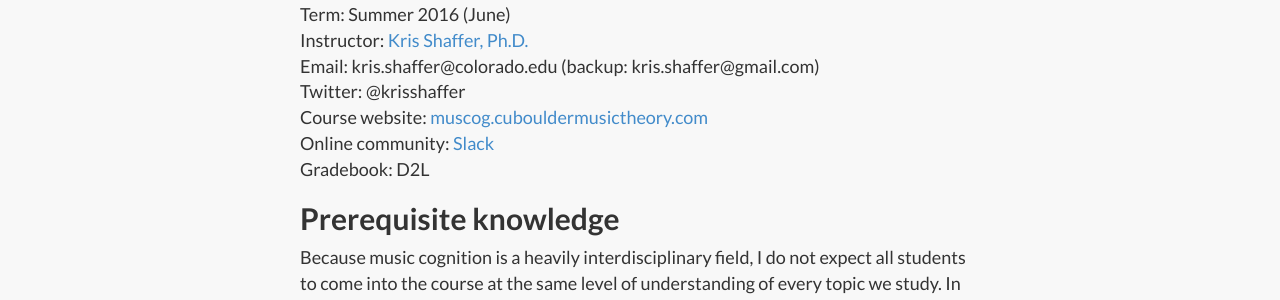
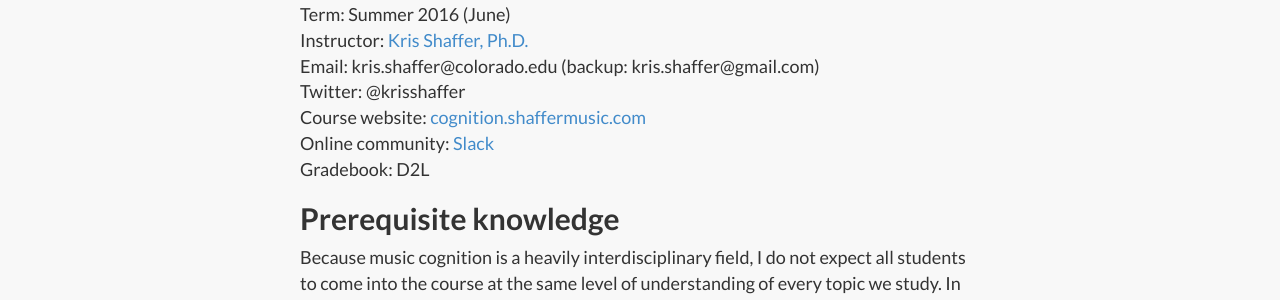
Before and after one commit to kshaffer/cognition, a Jekyll site: the page built from syllabus.md, in a window 1280 px wide and 900 px high, scrolled down 1408 px. Shown: the part 154-454 px from the top of the window. Built offline with Jekyll 4.4.1, drawn with Linux system fonts in a browser that asks for light colours; nearby versions of some CDN libraries; library files that are not in the unit come from our copies.

Commit message:
updated syllabus and assessment guide

```diff
--- a/syllabus.md
+++ b/syllabus.md
@@ -25,7 +25,7 @@ Term: Summer 2016 (June)
 Instructor: [Kris Shaffer, Ph.D.](http://kris.shaffermusic.com)
 Email: kris.shaffer@colorado.edu (backup: kris.shaffer@gmail.com)
 Twitter: @krisshaffer
-Course website: [muscog.cubouldermusictheory.com](http://muscog.cubouldermusictheory.com/)
+Course website: [cognition.shaffermusic.com](http://cognition.shaffermusic.com/)
 Online community: [Slack](https://muscog16.slack.com)
 Gradebook:  D2L
 
```
